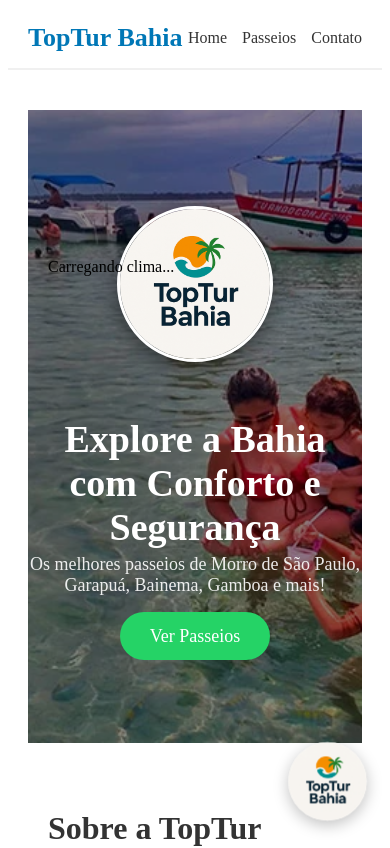
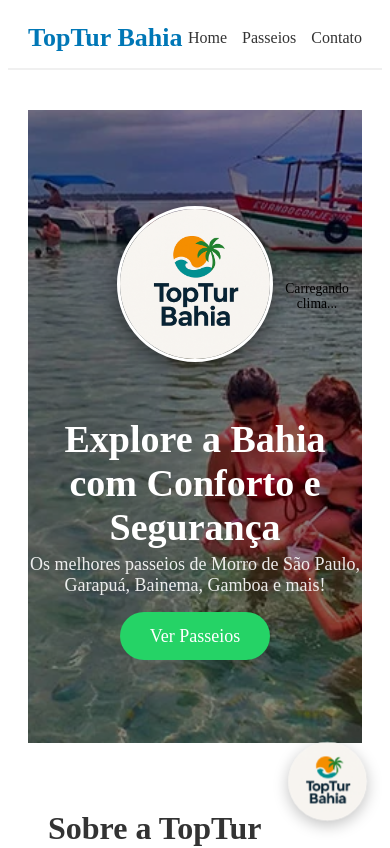
Before and after one commit to Fred-creat/Toptur-Site, a React (Vite) app in the folder toptur-bahia/: page / in a window 390 px wide. Shown: the top 848 px of the page. Built offline with nearby package versions, Linux system fonts and the light colour scheme; no server answers.

Commit message:
responsividade

```diff
--- a/toptur-bahia/src/components/Weather.jsx
+++ b/toptur-bahia/src/components/Weather.jsx
@@ -11,9 +11,37 @@ const WeatherBox = styled.div`
   margin-left: 5px;
   margin-top: -500px;
   text-align: center;
-  //box-shadow: 0px 5px 18px rgba(0,0,0,0.12);
-  //border: 1px solid #e6e6e6;
   position: absolute;
+
+  /* RESPONSIVIDADE */
+  @media (max-width: 1024px) {
+    margin-top: -420px;
+    transform: scale(0.95);
+  }
+
+  @media (max-width: 768px) {
+    margin-top: -450px;
+    transform: scale(0.9);
+  }
+
+  @media (max-width: 600px) {
+    margin-top: -520px;
+    left: 80%;
+    transform: translateX(-50%) scale(0.9);
+  }
+
+  @media (max-width: 480px) {
+    margin-top: -480px;
+    max-width: 260px;
+    transform: translateX(-50%) scale(0.85);
+  }
+
+  @media (max-width: 380px) {
+    margin-top: -430px;
+    max-width: 240px;
+
+    transform: translateX(-50%) scale(0.8);
+  }
 `;
 
 const City = styled.h3`
@@ -21,6 +49,10 @@ const City = styled.h3`
   margin-top: -10px;
   color: #edf4f8;
   font-size: 18px;
+
+  @media (max-width: 480px) {
+    font-size: 16px;
+  }
 `;
 
 const Temp = styled.h1`
@@ -28,6 +60,10 @@ const Temp = styled.h1`
   margin: 5px 0;
   color: #edf4f8;
   margin-top: -10px;
+
+  @media (max-width: 480px) {
+    font-size: 32px;
+  }
 `;
 
 const Desc = styled.p`
@@ -35,23 +71,37 @@ const Desc = styled.p`
   text-transform: capitalize;
   color: #edf4f8;
   margin: 5px 0 10px 0;
+
+  @media (max-width: 480px) {
+    font-size: 15px;
+  }
 `;
 
 const MinMax = styled.p`
   font-size: 12px;
-  color:#edf4f8;
+  color: #edf4f8;
+
+  @media (max-width: 480px) {
+    font-size: 11px;
+  }
 `;
 
 const WeatherIcon = styled.img`
   width: 50px;
   margin-top: 2px;
+
+  @media (max-width: 480px) {
+    width: 40px;
+    margin-left: 50px;
+    margin-top: -40px;
+  }
 `;
 
 export default function Weather() {
   const [weather, setWeather] = useState(null);
 
   useEffect(() => {
-    const apiKey = import.meta.env.VITE_WEATHER_API_KEY;  // ← AGORA SEGURA
+    const apiKey = import.meta.env.VITE_WEATHER_API_KEY;
     const city = "Morro de São Paulo,BR";
     const url = `https://api.openweathermap.org/data/2.5/weather?q=${city}&units=metric&lang=pt_br&appid=${apiKey}`;
 
@@ -67,9 +117,7 @@ export default function Weather() {
           icon: data.weather[0].icon
         });
       })
-      .catch(err => {
-        console.error("Erro ao buscar clima:", err);
-      });
+      .catch(err => console.error("Erro ao buscar clima:", err));
   }, []);
 
   if (!weather) return <WeatherBox>Carregando clima...</WeatherBox>;
@@ -77,10 +125,15 @@ export default function Weather() {
   return (
     <WeatherBox>
       <City>{weather.city}</City>
-      <WeatherIcon src={`https://openweathermap.org/img/wn/${weather.icon}@2x.png`} alt="clima"/>
+      <WeatherIcon
+        src={`https://openweathermap.org/img/wn/${weather.icon}@2x.png`}
+        alt="clima"
+      />
       <Temp>{weather.temp}°C</Temp>
       <Desc>{weather.desc}</Desc>
-      <MinMax>🌡️ Mín: {weather.tempMin}° • Máx: {weather.tempMax}°</MinMax>
+      <MinMax>
+        🌡️ Mín: {weather.tempMin}° • Máx: {weather.tempMax}°
+      </MinMax>
     </WeatherBox>
   );
 }
```
